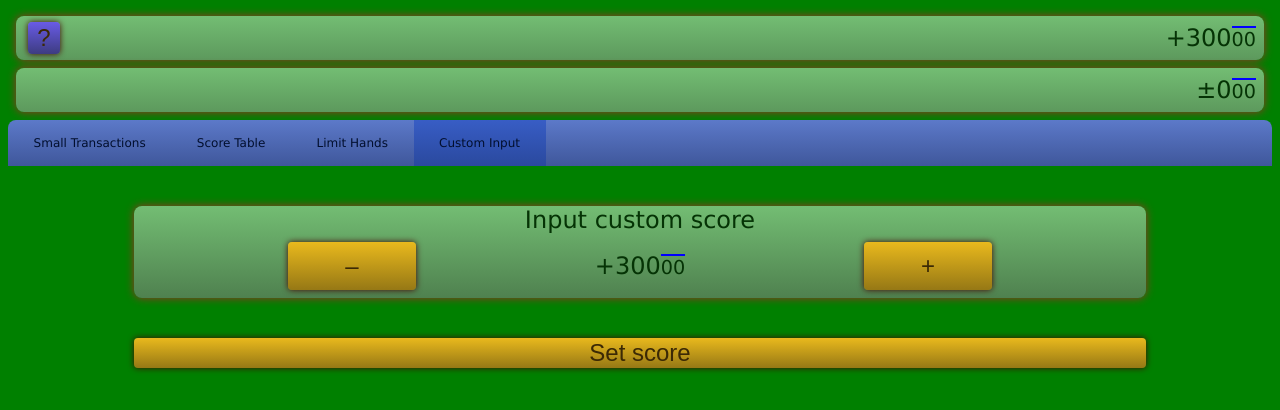
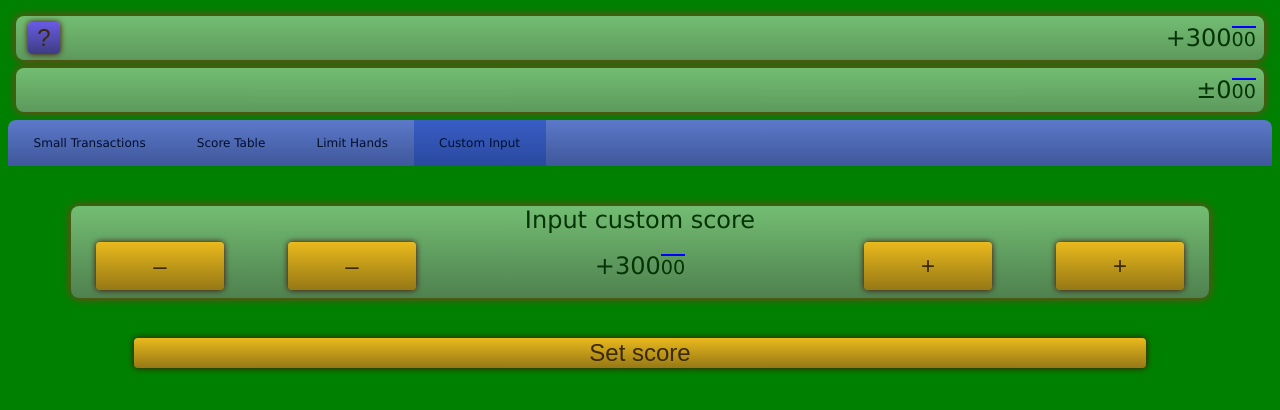
Before and after one commit to PauliMarttinen/riichi-mahjong-personal-score-tracker, a React (Create React App) app: page / in a window 1280 px wide. Both pictures are taken after a click on the element "Custom Input". Shown: the top 410 px of the page. Built offline with nearby package versions, Linux system fonts and the light colour scheme.

Commit message:
Make custom score input a little less jarring to use

```diff
--- a/src/CustomInput.js
+++ b/src/CustomInput.js
@@ -23,7 +23,7 @@ class CustomInput extends React.Component
   {
     return (
       <div className="custominput">
-        <IncreaseDecrease value={this.props.points} minimum="noMinimum" increment="100" label="Input custom score" formatPoints="true" onClick={this.changeValue} />
+        <IncreaseDecrease value={this.props.points} minimum="noMinimum" increment="100" fastButtons="true" label="Input custom score" formatPoints="true" onClick={this.changeValue} />
         <button data-direction="custom" data-amount={this.state.customPoints} onClick={e => this.props.onClick(e.target)}>Set score</button>
       </div>
     );
--- a/src/IncreaseDecrease.js
+++ b/src/IncreaseDecrease.js
@@ -27,13 +27,13 @@ class IncreaseDecrease extends React.Component
     }
 
     var newValue = this.state.value;
-    if (action === "decrease" && ((this.state.value - increment) >= minimum || minimum === "noMinimum"))
+    if ((action === "decrease" || action === "fastdecrease") && ((this.state.value - increment) >= minimum || minimum === "noMinimum"))
     {
-      newValue = this.state.value - increment
+      newValue = this.state.value - increment * ((action === "fastdecrease") ? 10 : 1);
     }
-    else if (action === "increase")
+    else if (action === "increase" || action === "fastincrease")
     {
-      newValue = this.state.value + increment
+      newValue = this.state.value + increment * ((action === "fastincrease") ? 10 : 1);
     }
 
     this.setState({
@@ -44,7 +44,7 @@ class IncreaseDecrease extends React.Component
 
   render()
   {
-    var valueDisplay;
+    var valueDisplay, fastButtons;
     if (this.props.formatPoints === "true")
     {
       valueDisplay = formatPoints(this.state.value);
@@ -54,15 +54,26 @@ class IncreaseDecrease extends React.Component
       valueDisplay = this.state.value;
     }
 
+    if (this.props.fastButtons === "true")
+    {
+      fastButtons = true;
+    }
+    else
+    {
+      fastButtons = false;
+    }
+
     return (
       <div className="increasedecrease">
         <div className="label">
           {this.props.label}
         </div>
         <div className="action">
-          <button name="decrease" onClick={e => this.onClick(e.target.name)}>–</button>
+          {(fastButtons) ? <button className="decrease fast" name="fastdecrease" onClick={e => this.onClick(e.target.name)}>–</button> : null }
+          <button className="decrease" name="decrease" onClick={e => this.onClick(e.target.name)}>–</button>
           <div>{valueDisplay}</div>
-          <button name="increase" onClick={e => this.onClick(e.target.name)}>+</button>
+          <button className="increase" name="increase" onClick={e => this.onClick(e.target.name)}>+</button>
+          {(fastButtons) ? <button className="increase fast" name="fastincrease" onClick={e => this.onClick(e.target.name)}>+</button> : null }
         </div>
       </div>
     );
--- a/src/css/App.css
+++ b/src/css/App.css
@@ -180,7 +180,7 @@ button:active
 .custominput .increasedecrease
 {
   margin-bottom: 5vh;
-  width: 80%;
+  width: 90%;
   margin: 0 auto 5vh auto;
 }
 
@@ -195,12 +195,12 @@ button:active
   height: 6vh;
 }
 
-.increasedecrease .action button[name=decrease]
+.increasedecrease .action .decrease
 {
   margin-right: 5vw;
 }
 
-.increasedecrease .action button[name=increase]
+.increasedecrease .action .increase
 {
   margin-left: 5vw;
 }
```
